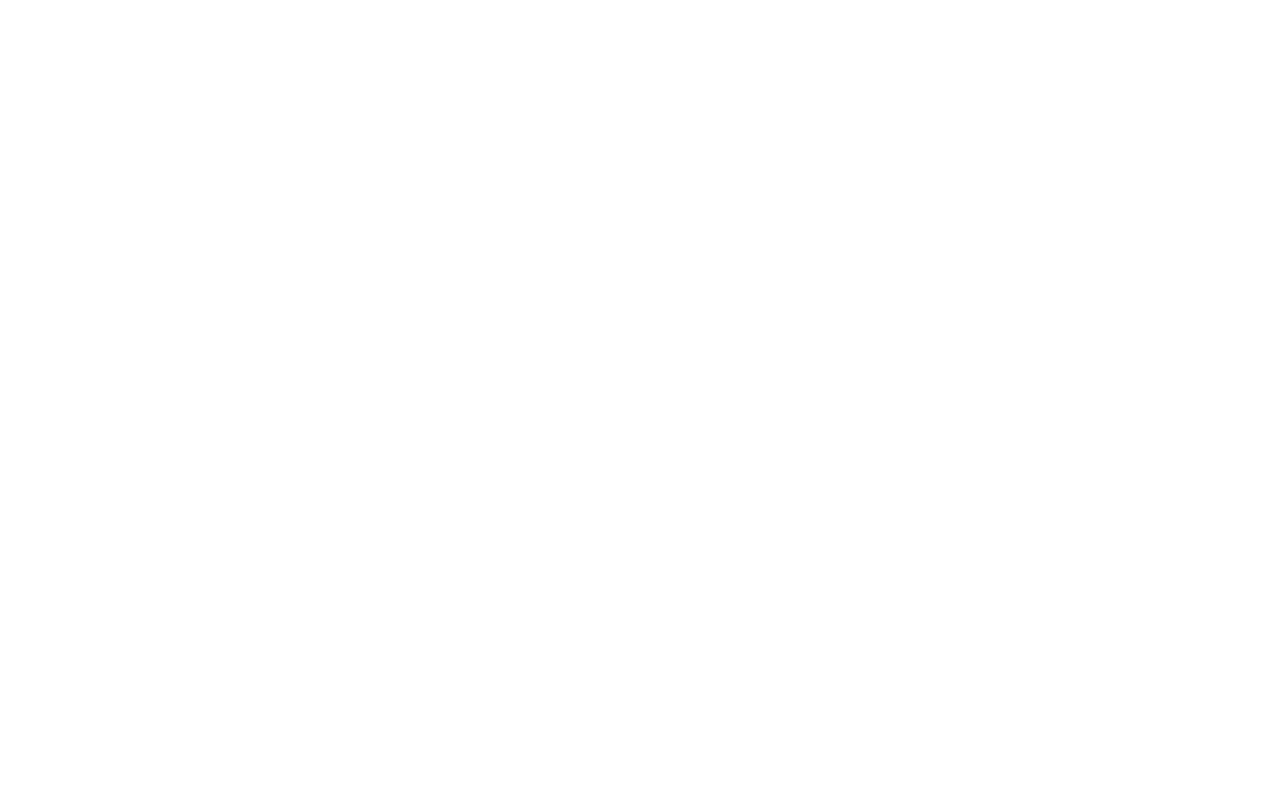
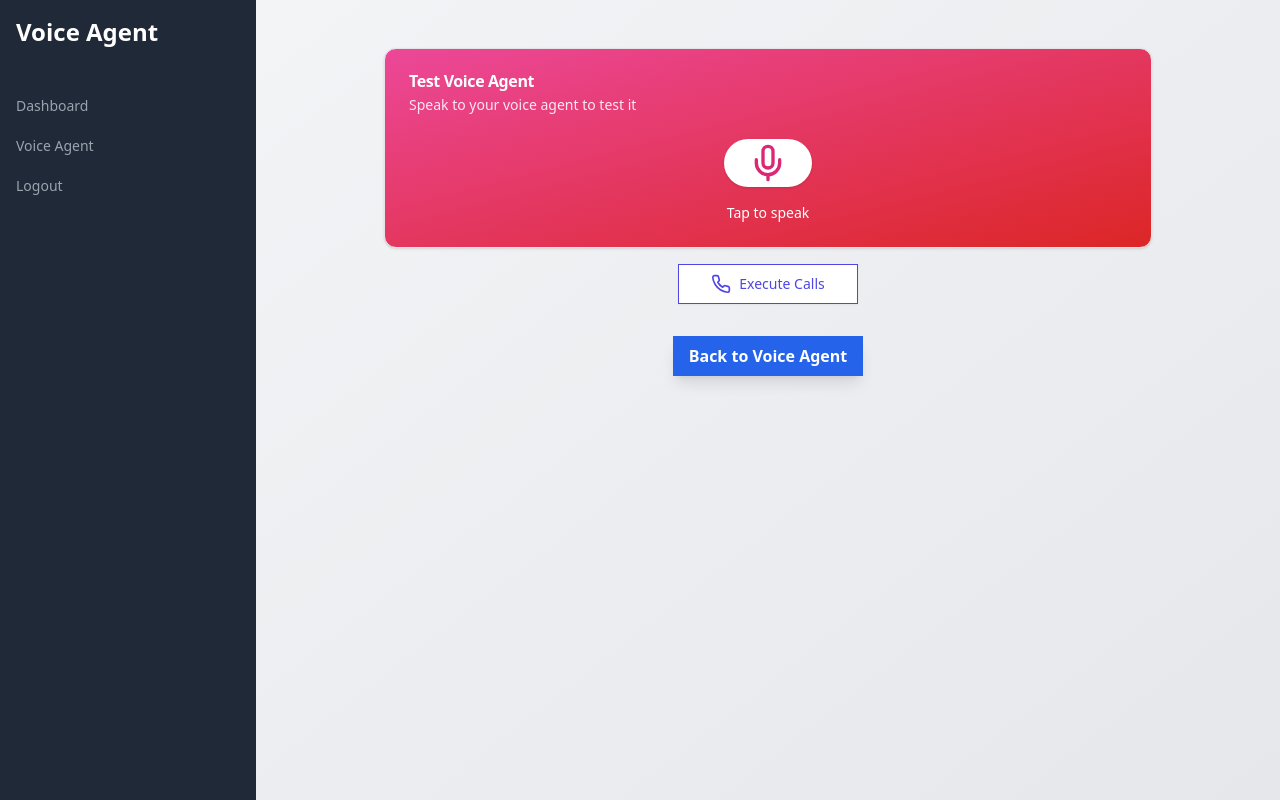
Before and after one commit to UniversalMachina/spanishfrontendcurrent, a React (Vite) app: page /voice-agent-use in a window 1280 px wide. Before the commit this address had no page. Built offline with nearby package versions, Linux system fonts and the light colour scheme; sample sign-in values are in the browser's storage.

Commit message:
formatted better

```diff
--- a/src/App.tsx
+++ b/src/App.tsx
@@ -6,6 +6,7 @@ import SignupLogin from "./pages/SignupLogin/SignupLogin"; // Import the SignupL
 import Logout from "./pages/Logout/Logout"; // Import the Logout component
 import AudioRecoderLayout from "./pages/AudioRecoder/AudioRecoderLayout"; // Import the AudioRecoderLayout
 import VoiceChatbot_Interaction_Page from "./pages/VoiceChatTest/VoiceChatTest";
+import AIVoiceAgent from "./pages/AIVoiceAgent/AIVoiceAgent";
 
 function App() {
   const action = useNavigationType();
@@ -58,6 +59,8 @@ function App() {
       <Route path="/" element={<DashboardLayout />} />
       <Route path="/dashboard" element={<DashboardLayout />} /> {/* Add the dashboard route */}
       <Route path="/voice-agent" element={<AudioRecoderLayout />} /> {/* Add the audio recorder layout route */}
+      <Route path="/voice-agent-use" element={<AIVoiceAgent />} /> {/* Add the audio recorder layout route */}
+
       <Route path="/voice-agent-test" element={<VoiceChatbot_Interaction_Page />} /> {/* Add the audio recorder layout route */}
 
 
--- a/src/components/createagent/CreateVoiceAgentComponent.tsx
+++ b/src/components/createagent/CreateVoiceAgentComponent.tsx
@@ -5,18 +5,27 @@ import { CsvUpload } from './CsvUpload'
 import { AgentPrompt } from './AgentPrompt'
 import { KnowledgeBaseUpload } from './KnowledgeBaseUpload'
 import { TestVoiceAgent } from './TestVoiceAgent'
+import { useNavigate } from 'react-router-dom';
 
 export function CreateVoiceAgentComponent() {
+  const navigate = useNavigate();
   return (
     <div className="min-h-screen bg-gradient-to-br from-gray-100 to-gray-200 py-12 px-4 sm:px-6 lg:px-8">
       <div className="max-w-3xl mx-auto">
         <h1 className="text-3xl font-bold text-center text-gray-900 mb-8">Create Voice Agent</h1>
-        {/* <AgentPrompt /> */}
+        <AgentPrompt />
         <KnowledgeBaseUpload />
         {/* <CsvUpload />
 
         <KnowledgeBaseUpload /> */}
         {/* <TestVoiceAgent /> */}
+
+        <button
+          onClick={() => navigate("/voice-agent-use")}
+          className="mt-6 w-full bg-blue-600 hover:bg-blue-700 text-white font-bold py-2 px-4 rounded-lg transition duration-300 ease-in-out transform hover:scale-105 focus:outline-none focus:ring-2 focus:ring-blue-500 focus:ring-opacity-50 shadow-lg"
+        >
+          Go to Voice Agent Use
+        </button>
       </div>
     </div>
   )
--- a/src/pages/AIVoiceAgent/AIVoiceAgent.tsx
+++ b/src/pages/AIVoiceAgent/AIVoiceAgent.tsx
@@ -3,19 +3,35 @@ import { useParams } from "react-router-dom";
 import { SidebarComponent } from "../../components/sidebar";
 import { Dashboard } from "../../components/dashboard";
 import { AudioRecorderComponent } from "../../components/audio-recorder"; // Import the AudioRecorderComponent
+import { TestVoiceAgent } from "../../components/createagent/TestVoiceAgent";
+import { useNavigate } from "react-router-dom"; // Import useNavigate
 
-function DashboardLayout() {
+function AIVoiceAgent() {
+  const navigate = useNavigate(); // Initialize useNavigate
 
 
   return (
     <div className="flex">
       <SidebarComponent />
       <main className="flex-1">
-     <Dashboard />
+      <div className="min-h-screen bg-gradient-to-br from-gray-100 to-gray-200 py-12 px-4 sm:px-6 lg:px-8">
+      <div className="max-w-3xl mx-auto">
+      <TestVoiceAgent />
 
+      <div className="flex justify-center mt-6">
+        <button
+          onClick={() => navigate("/voice-agent")}
+          className="bg-blue-600 hover:bg-blue-700 text-white font-bold py-2 px-4 rounded-lg transition duration-300 ease-in-out transform hover:scale-105 focus:outline-none focus:ring-2 focus:ring-blue-500 focus:ring-opacity-50 shadow-lg"
+        >
+          Back to Voice Agent
+        </button>
+      </div>
+      </div>
+      </div>
       </main>
+
     </div>
   );
 }
 
-export default DashboardLayout;
+export default AIVoiceAgent;
--- a/src/pages/AudioRecoder/AudioRecoderLayout.tsx
+++ b/src/pages/AudioRecoder/AudioRecoderLayout.tsx
@@ -1,20 +1,18 @@
 import React from "react";
-import { useParams } from "react-router-dom";
+import { useParams, useNavigate } from "react-router-dom"; // Import useNavigate
 import { SidebarComponent } from "../../components/sidebar";
 import { Dashboard } from "../../components/dashboard";
 import { CreateVoiceAgentComponent } from "../../components/createagent/CreateVoiceAgentComponent";
 
-
 function AudioRecoder() {
   const { tab } = useParams();
+  const navigate = useNavigate(); // Initialize useNavigate
 
   return (
     <div className="flex">
       <SidebarComponent />
       <main className="flex-1">
-
-
-<CreateVoiceAgentComponent/>
+        <CreateVoiceAgentComponent />
 
         {/* Add more conditional renders based on the tab */}
       </main>
```
